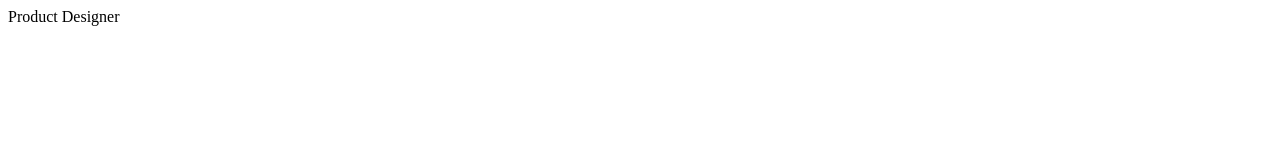
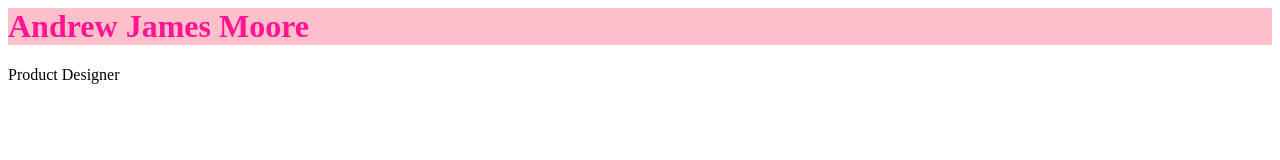
Before and after one commit to andrewjamesmoore/andrewjamesmoore.github.io, a plain HTML site: page index.html in a window 1280 px wide. Drawn offline with Linux system fonts and the light colour scheme.

Commit message:
add style to heading

```diff
--- a/index.html
+++ b/index.html
@@ -1 +1,2 @@
+<h1 style="background: pink; color: deeppink">Andrew James Moore</h1>
 Product Designer
```
